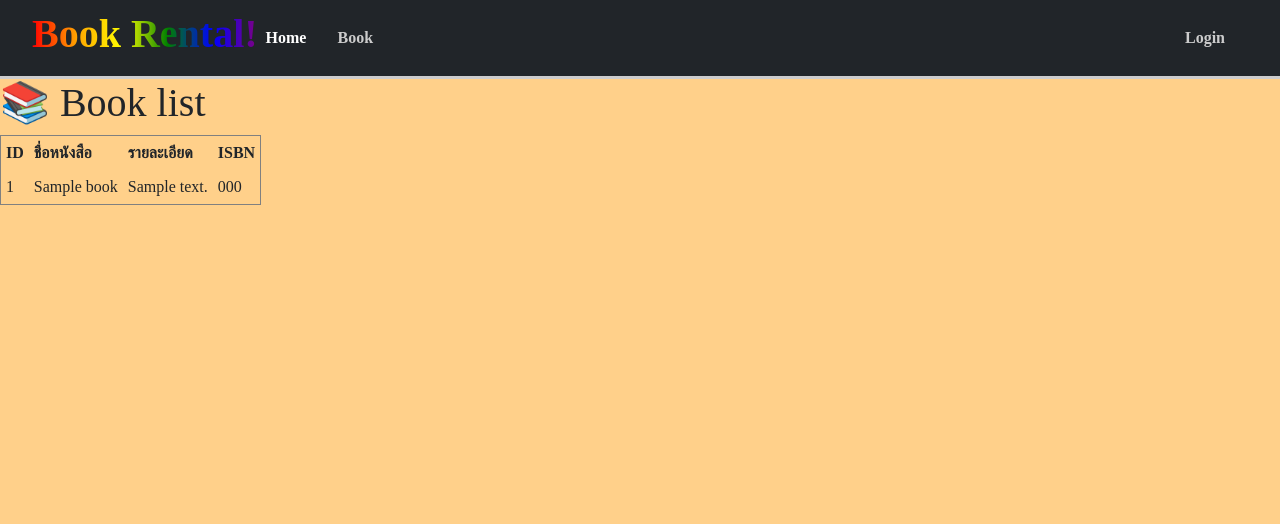
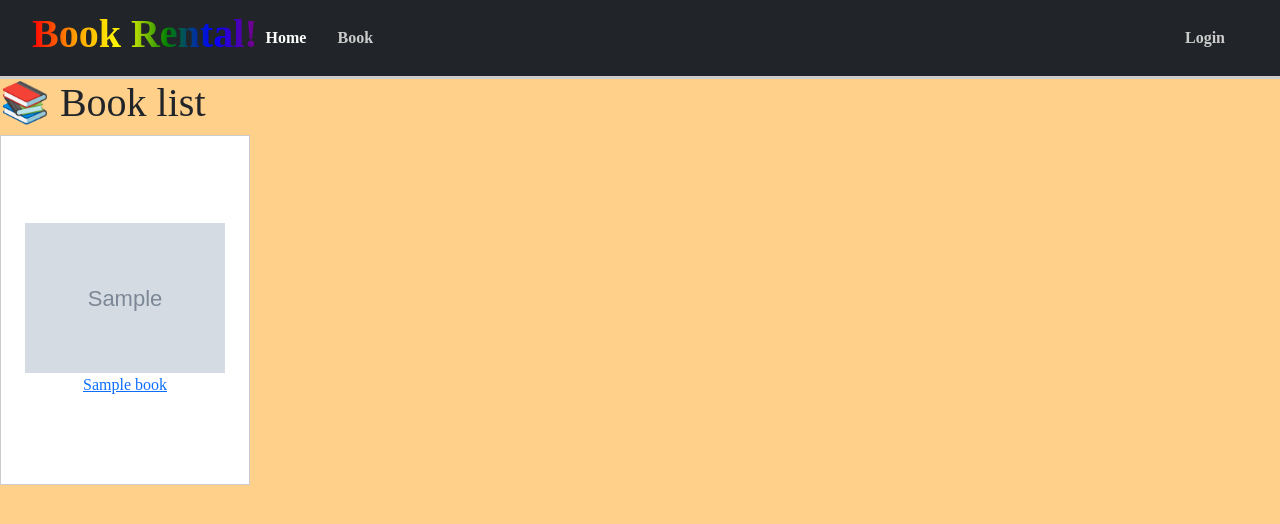
Before and after one commit to 6731501113-SVR/pro, a Flask app: template templates/book.html in a window 1280 px wide. Shown: the top 524 px of the page. Run offline with Flask 3, Linux system fonts and the light colour scheme; the template is opened without the code that fills it: most values are stand-ins (such as "Sample title", 1, 10 or a date in 2020); grey boxes marked "Sample" are stand-in pictures.

Commit message:
edit book

```diff
--- a/app.py
+++ b/app.py
@@ -91,10 +91,10 @@ def book():
         cursor.execute("SELECT * FROM book")
         books = cursor.fetchall()
         print("✅ BOOK data fetched:", books)  # ดูใน console
-        return render_template("book.html", BAllrows=books)
+        return render_template("book.html", books=books)
     except Exception as e:
         print(f"❌ Database error: {e}")
-        return render_template("book.html", BAllrows=[], error=str(e))
+        return render_template("book.html", books=[], error=str(e))
     finally:
         if cursor:
             cursor.close()
--- a/templates/book.html
+++ b/templates/book.html
@@ -1,29 +1,54 @@
 {% extends "layout.html" %}
 {% block content %}
 <h1>📚 Book list</h1>
+<style>
+    .book-grid {
+        display: grid;
+        margin-right: 30px;
+        grid-template-columns: repeat(auto-fill, minmax(200px, 1fr));
+        gap: 20px;
+    }
 
+    .book-card {
+        width: 250px;
+        height: 350px;
+        background-color: #ffffff;
+        display: flex;
+        justify-content: center;
+        text-align: center;
+        align-items: center;
+        flex-direction: column;
+        border: 1px solid #ccc;
+    }
+
+    .book-card img {
+        width: 200px;
+        height: auto;
+        max-height: 300px;
+        object-fit: cover;
+        /* Use 'contain' if you want to keep full image without cropping */
+        margin-bottom: 0px;
+    }
+</style>
 {% if error %}
-    <p style="color:red;">เกิดข้อผิดพลาด: {{ error }}</p>
+<p style="color:red;">เกิดข้อผิดพลาด: {{ error }}</p>
 {% endif %}
 
-{% if BAllrows %}
-    <table border="1" cellpadding="5">
-        <tr>
-            <th>ID</th>
-            <th>ชื่อหนังสือ</th>
-            <th>รายละเอียด</th>
-            <th>ISBN</th>
-        </tr>
-        {% for book in BAllrows %}
-        <tr>
-            <td>{{ book.BOOKID }}</td>
-            <td>{{ book.BOOKNAME }}</td>
-            <td>{{ book.DESCRIPTION }}</td>
-            <td>{{ book.ISBN }}</td>
-        </tr>
+{% if books %}
+<div class="main">
+    <div class="book-grid">
+        {% for book in books %}
+        <div class="book-card">
+            <a href="{{ url_for('book_detail', book_id=book.BOOKID) }}">
+                <img src="{{ book.BOOKIMAGE }}" alt="Book {{ book.BOOKID }}">
+                <div>{{ book.BOOKNAME }}</div>
+            </a>
+        </div>
         {% endfor %}
-    </table>
+    </div>
+</div>
 {% else %}
-    <p>ไม่มีข้อมูลในฐานข้อมูล</p>
+<p>ไม่มีข้อมูลในฐานข้อมูล</p>
 {% endif %}
+
 {% endblock %}
```
